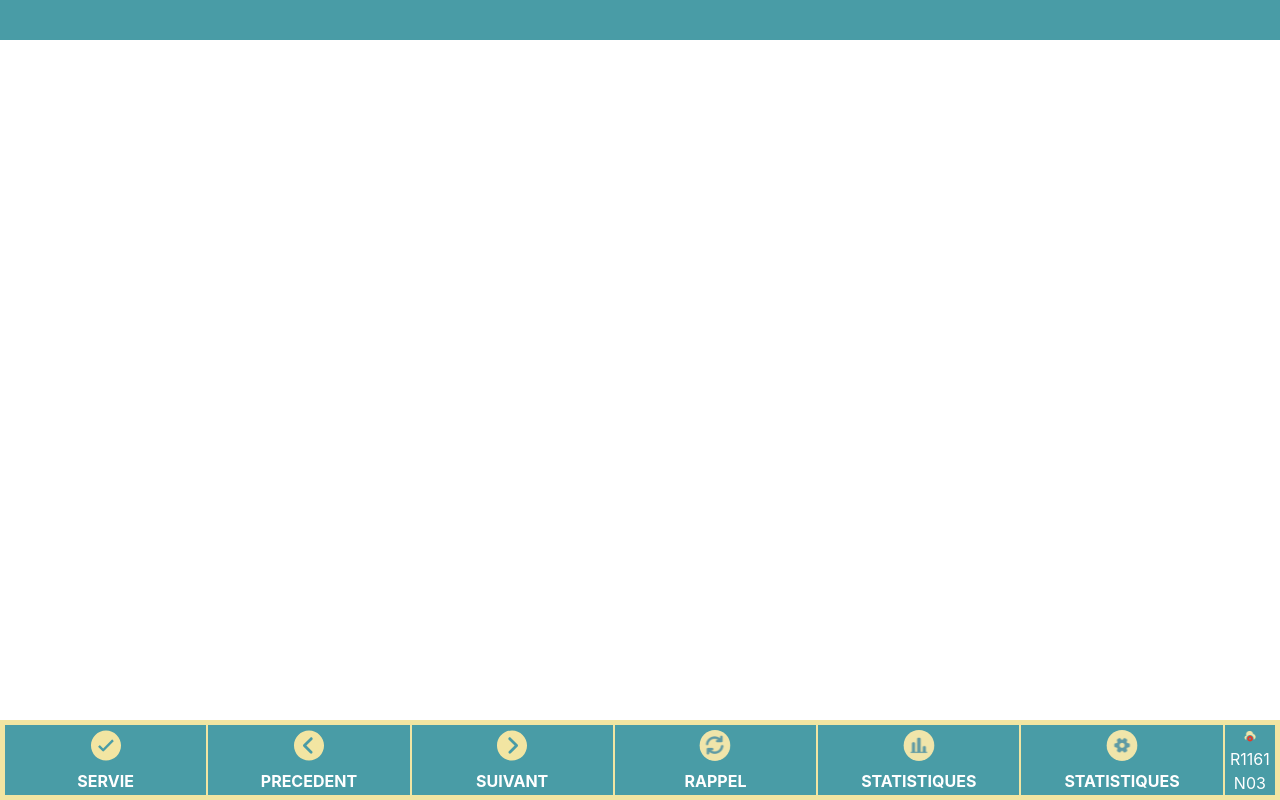
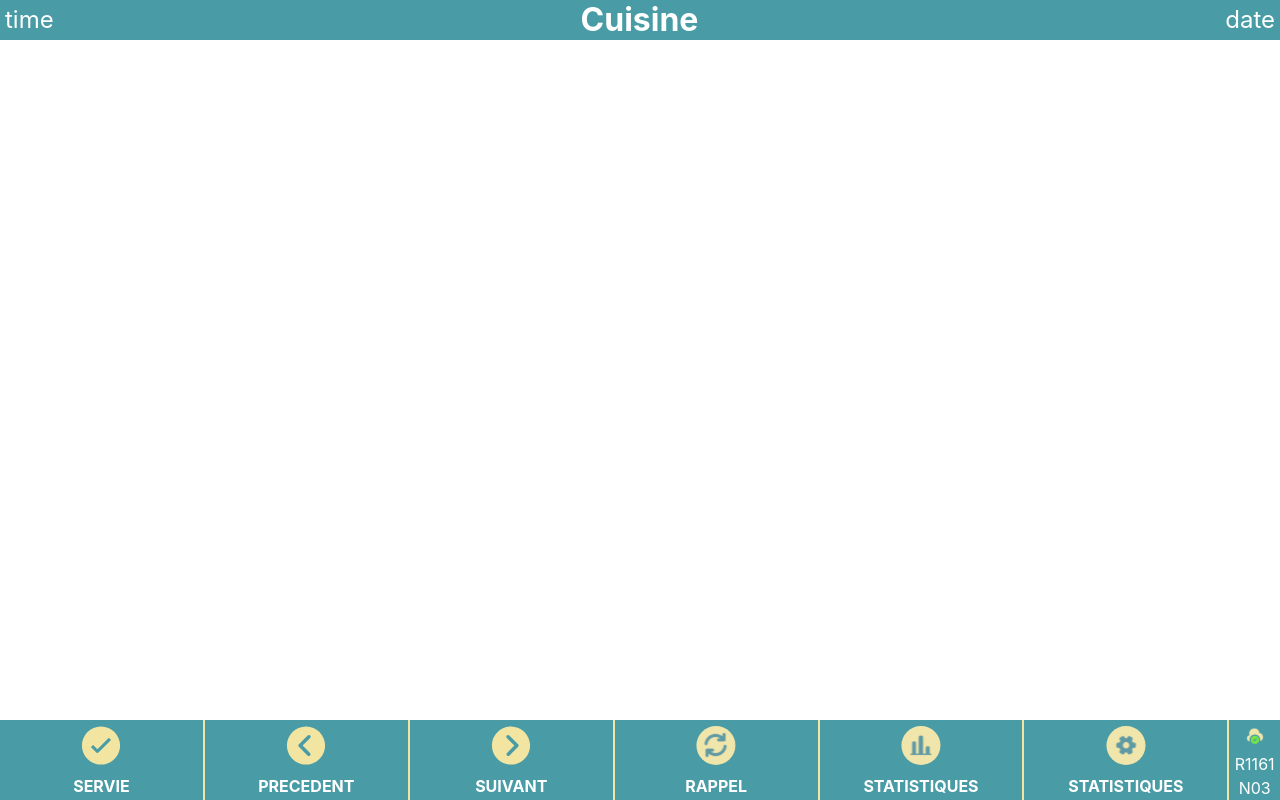
Before and after one commit to Hello-Kitchen/KDS-Front-End, a React (Create React App) app: page / in a window 1280 px wide. Built offline with nearby package versions, Linux system fonts and the light colour scheme.

Commit message:
fix: deplacement des fichiers header dans un dossier propre a lui. Utilisation de App pour utilise les component header et footer. Mise en place de tailwindcss dans les fichier de style.

```diff
--- a/src/App.js
+++ b/src/App.js
@@ -1,23 +1,13 @@
-import logo from './logo.svg';
+import Header from './components/Header/Header';
+import Footer from './components/Footer/Footer';
 import './App.css';
 
 function App() {
   return (
-    <div className="App">
-      <header className="App-header">
-        <img src={logo} className="App-logo" alt="logo" />
-        <p>
-          Edit <code>src/App.js</code> and save to reload.
-        </p>
-        <a
-          className="App-link"
-          href="https://reactjs.org"
-          target="_blank"
-          rel="noopener noreferrer"
-        >
-          Learn React
-        </a>
-      </header>
+    <div style={{ width: "100%", height: "100%", flexDirection: "column" }}>
+      <Header textLeft="time" textCenter="Cuisine" textRight="date" />
+      <div style={{ width: "100%", height: "85%" }}></div>
+      <Footer buttons={["servie", "precedent", "suivant", "rappel", "statistique", "reglage"]} />
     </div>
   );
 }
--- a/src/components/Buttons/Buttons.css
+++ b/src/components/Buttons/Buttons.css
@@ -5,7 +5,7 @@
     color: #FFFFFF;
 }
 
-.button {
+.button-footer {
     width: 16%;
     background-color: #499CA6;
     padding: 2px;
@@ -15,10 +15,3 @@
     align-items: center;
     gap: 5px;
 }
-
-.circle {
-    background-color: #F2E5A2;
-    border-radius: 50%;
-    width: 60px;
-    height: 60px;
-}
--- a/src/components/Buttons/Buttons.js
+++ b/src/components/Buttons/Buttons.js
@@ -1,30 +1,29 @@
-import { IoIosArrowDroprightCircle, IoIosArrowDropleftCircle, IoIosCheckmarkCircle, IoIosStats } from "react-icons/io";
-import { RiRefreshFill } from "react-icons/ri";
+import { IoIosArrowDroprightCircle, IoIosArrowDropleftCircle, IoIosCheckmarkCircle } from "react-icons/io";
 import './Buttons.css';
 
 const ButtonServie = () => (
-    <div className='button'>
+    <div className='button-footer'>
         <IoIosCheckmarkCircle color='#F2E5A2' size={60} />
         <div className='text'>SERVIE</div>
     </div>
 );
 
 const ButtonPrecedent = () => (
-    <div className='button'>
+    <div className='button-footer'>
         <IoIosArrowDropleftCircle color='#F2E5A2' size={60} />
         <div className='text'>PRECEDENT</div>
     </div>
 );
 
 const ButtonSuivant = () => (
-    <div className='button'>
+    <div className='button-footer'>
         <IoIosArrowDroprightCircle color='#F2E5A2' size={60} />
         <div className='text'>SUIVANT</div>
     </div>
 );
 
 const ButtonRappel = () => (
-    <div className='button'>
+    <div className='button-footer'>
         <svg viewBox="0 0 24 24" height="60" width="60" xmlns="http://www.w3.org/2000/svg">
             <defs>
                 <pattern id="imageRecall" patternUnits="userSpaceOnUse" width="24" height="24">
@@ -38,7 +37,7 @@ const ButtonRappel = () => (
 );
 
 const ButtonStatistiques = () => (
-    <div className='button'>
+    <div className='button-footer'>
         <svg viewBox="0 0 24 24" height="60" width="60" xmlns="http://www.w3.org/2000/svg">
             <defs>
                 <pattern id="imageStat" patternUnits="userSpaceOnUse" width="24" height="24">
@@ -52,7 +51,7 @@ const ButtonStatistiques = () => (
 );
 
 const ButtonReglages = () => (
-    <div className='button'>
+    <div className='button-footer'>
         <svg viewBox="0 0 24 24" height="60" width="60" xmlns="http://www.w3.org/2000/svg">
             <defs>
                 <pattern id="imageSetting" patternUnits="userSpaceOnUse" width="24" height="24">
--- a/src/components/Footer/Footer.css
+++ b/src/components/Footer/Footer.css
@@ -1,4 +1,4 @@
-.container {
+.container-footer {
     width: 100%;
     height: 10%;
     background-color: #F2E5A2;
--- a/src/components/Footer/Footer.js
+++ b/src/components/Footer/Footer.js
@@ -37,19 +37,15 @@ const notconnected = () => (
 )
 
 function Footer({ buttons }) {
-    const connect = false;
+    const connect = true;
     const Etat = connect ? connected : notconnected;
     return (
-        <div style={{ width: "100%", height: "100%", flexDirection: "column" }}>
-            <div style={{ width: "100%", height: "5%", backgroundColor: "#499CA6" }}></div>
-            <div style={{ width: "100%", height: "85%" }}></div>
-            <div className='container'>
-                {buttons.map(buttonKey => {
-                    const ButtonComponent = buttonComponents.hasOwnProperty(buttonKey) ? buttonComponents[buttonKey] : ButtonEmpty;
-                    return <ButtonComponent key={buttonKey} />;
-                })}
-                <Etat />
-            </div>
+        <div className='container-footer'>
+            {buttons.map(buttonKey => {
+                const ButtonComponent = buttonComponents.hasOwnProperty(buttonKey) ? buttonComponents[buttonKey] : ButtonEmpty;
+                return <ButtonComponent key={buttonKey} />;
+            })}
+            <Etat />
         </div>
     );
 }
--- a/src/components/Header.css
+++ b/src/components/Header/Header.css
@@ -1,6 +1,4 @@
-@tailwind base;
-
-.container {
+.container-header {
     width: 100%;
     height: 5%;
     background-color: #499CA6;
--- a/src/components/Header.js
+++ b/src/components/Header/Header.js
@@ -15,7 +15,7 @@ function SideText({text}) {
 function Header({textRight, textCenter, textLeft}) {
 
     return (
-      <div className='container'>
+      <div className='container-header'>
         <div className='center-container'>
             {<SideText text={textLeft}/>}
             {<CenterText text={textCenter}/>}
--- a/src/index.css
+++ b/src/index.css
@@ -1,3 +1,5 @@
+@tailwind base;
+
 html {
   width: 100%;
   height: 100%;
--- a/src/index.js
+++ b/src/index.js
@@ -2,8 +2,6 @@ import React from 'react';
 import ReactDOM from 'react-dom/client';
 import './index.css';
 import App from './App';
-import Header from './components/Header';
-import Footer from './components/Footer/Footer';
 import reportWebVitals from './reportWebVitals';
 import { BrowserRouter as Router, Routes, Route } from 'react-router-dom'
 
@@ -12,7 +10,7 @@ root.render(
   <React.StrictMode>
     <Router>
       <Routes>
-        <Route path="/" element={<Footer buttons={["servie", "precedent", "suivant", "rappel", "statistique", "reglage"]}/>} />
+        <Route path="/" element={<App />} />
       </Routes>
     </Router>
   </React.StrictMode>
```
